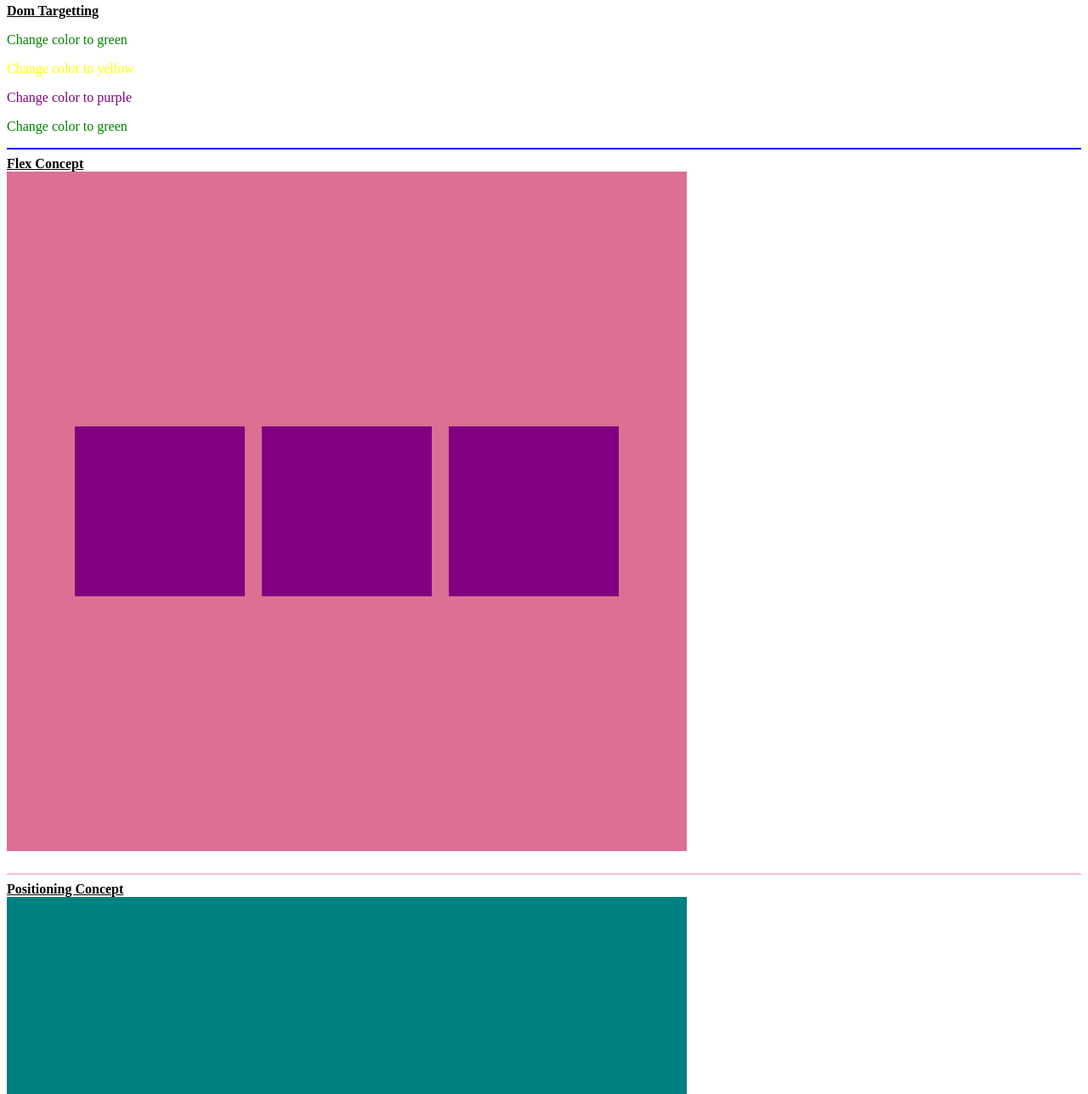
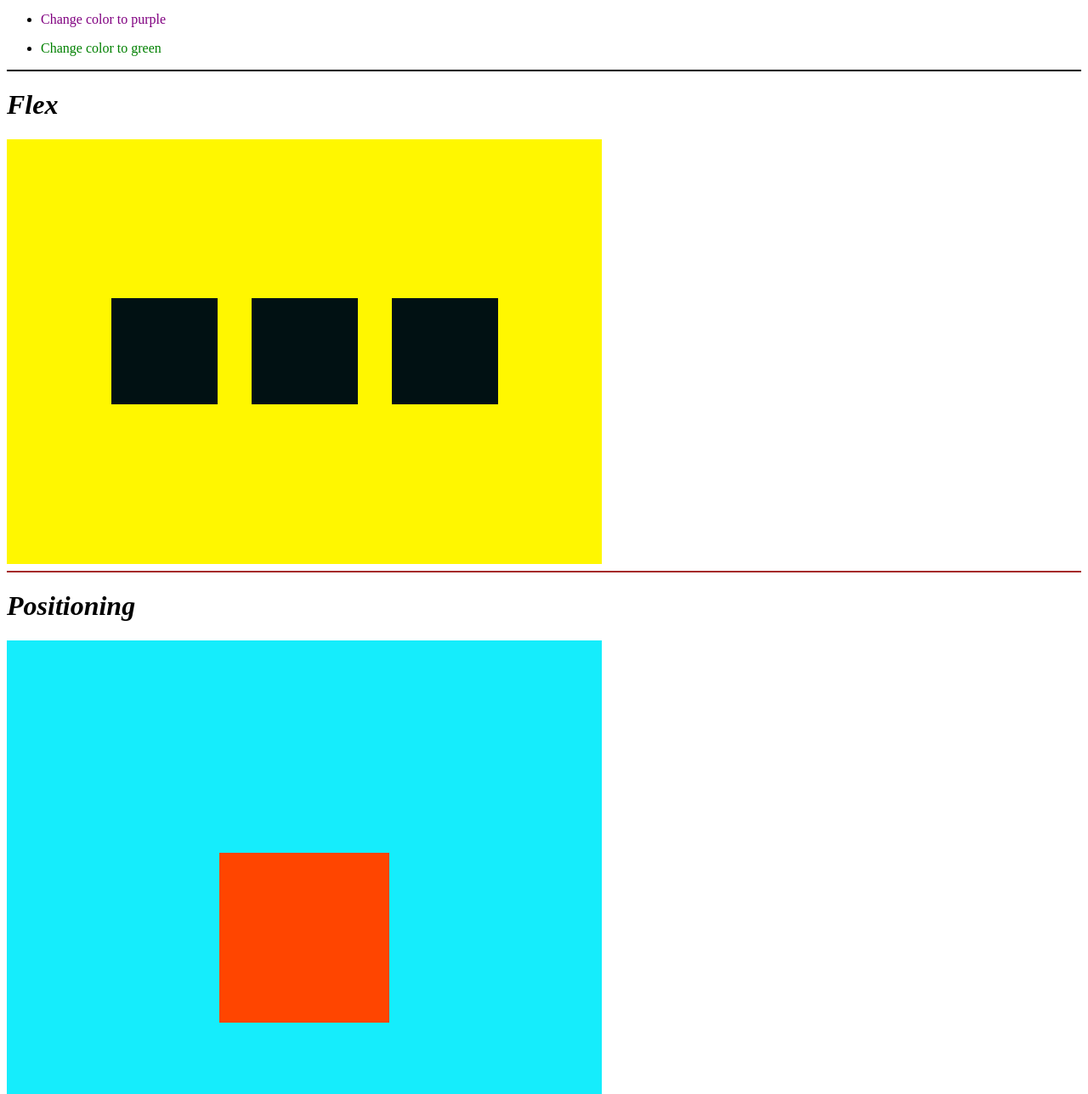
Before and after one commit to Muralidhara-LS/Muralidhara, a plain HTML site: page Assigment2/index.html in a window 1280 px wide. Shown: the part 62-1350 px from the top of the page at 85% size. Drawn offline with Linux system fonts and the light colour scheme.

Commit message:
new file added

```diff
--- a/Assigment1/style.css
+++ b/Assigment1/style.css
@@ -0,0 +1,23 @@
+p {
+    width: 300px;
+    border: 20px solid rgb(27, 3, 48);
+    padding: 50px;
+    margin: 20px;
+}
+
+
+.container {
+    width: 300px;
+    height: 300px;
+    background-color: rgb(170, 240, 245);
+    position: relative;
+}
+.item{
+    width: 200px;
+    height: 200px;
+    background-color: rgb(19, 193, 202);
+    position: absolute;
+    left: 50%;
+    top: 50%;
+    transform:translate(-50%,-50%);
+}
--- a/Assigment2/index.html
+++ b/Assigment2/index.html
@@ -1,34 +1,34 @@
 <html>
   <head>
-    <title>My WebPage</title>
-    <link rel="stylesheet" href="style.css">
-  </head>
+    <title>This is my webPage</title>
+    <link rel="stylesheet"  href="style.css">
+
   <body>
-   <u><center><h1> Assignment 2 ( Day-2)</h1> </center></u>
     <!-- Implement different types of DOM targetting -->
-   <u><b>Dom Targetting</b> </u>
     <div class="container">
-      <p>Change color to green</p>
-      <p>Change color to yellow</p>
-      <p>Change color to purple</p>
+      <ul>
+      <li><p class="green">Change color to green</p></li>
+      <li><p class="yellow">Change color to yellow</p></li>
+      <li><p class="purple">Change color to purple</p></li>
+    </ul>
     </div>
-    <div class="main">
-      <p>Change color to green</p>
-    </div>
-<hr color="blue">
+    <ul><div class="main">
+      <li><p>Change color to green</p></li>
+    </div></ul>
+    <hr color="Positioning">
+
+
     <!-- Implement flex concepts -->
-    <u><b>Flex Concept </b> </u>
+    <h1><em>Flex</em></h1>
     <div class="content">
-      <div class="item"></div>
-      <div class="item"></div>
-      <div class="item"></div>
-    </div>
-    <br>
+    <div class="item"></div>
+    <div class="item"></div>
+    <div class="item"></div>
+  </div>
+  <hr color="brown">
 
-    <hr color="pink">
     <!-- Positioning concept: place child element exactly at the center of parent div-->
-    <u><b>Positioning Concept</b> </u>
-
+    <h1><em>Positioning</em></h1>
     <div class="parent">
       <div class="child"></div>
     </div>
--- a/Assigment2/style.css
+++ b/Assigment2/style.css
@@ -1,67 +1,48 @@
-
-
-/*DOM targetting*/
-
-.container p:nth-child(1){
+.green {
 	color: green;
   }
-.container p:nth-child(2){
-	color:yellow;
-}
-.container p:nth-child(3){
-	color:purple;
-}
-.main p{
-	color:green;
+
+  .yellow {
+	color: yellow;
   }
 
-
-/*Flex concepts*/
-
-.content {
-	height:800px;
-	width:800px;
-	background-color: palevioletred;
-	display:flex;
-	justify-content: flex-start;   /* Align items to the start */
+  .purple {
+	color: purple;
   }
-.content {
-	height: 800px;
-	width:800px;
-	background-color: palevioletred;
-	display:flex;
-	justify-content: flex-end;	/* Align items to the end */
-}
-.content {
-	height: 800px;
-	width:800px;
-	background-color: palevioletred;
-	display:flex;
-	justify-content: center;	/*  Horizontally Centers items */
-	align-items: center;	/* Vertically Centers items  */
-}
-.item {
-	background-color: purple;
-	height: 200px;
-	width: 200px;
-	margin:10px;
+  p{
+	color: green;
   }
 
+  /* Flexbox */
+  .content{
+	  height: 500px;
+	  width: 700px;
+	  background-color: rgb(255, 247, 0);
+	  display: flex;
+	  justify-content: center;
+	  align-items: center;
+  }
+  .item{
+	  background-color: rgb(1, 17, 19);
+	  width: 125px;
+	  height: 125px;
+	  margin: 20px;
+  }
 
-/*Positioning concept: Place child element exactly at the center of the parent div*/
-
+  /* Positioning */
   .parent {
 	position: relative;
-	height: 800px;
-	width: 800px;
-	background-color: teal;
+	width: 700px;
+	height: 700px;
+	background-color: rgb(21, 237, 252);
   }
-.child{
-	position:absolute;
-	top:50%;
-	left:50%;
-	transform:translate(-50%,-50%);	/* Moves the element back by half its own width and height */
-	background-color: peachpuff;
-	height:200px;
-	width:200px;
+
+  .child {
+	position: absolute;
+	width: 200px;
+	height: 200px;
+	background-color:orangered;
+	top: 50%;
+	left: 50%;
+	transform: translate(-50%, -50%);
   }
```
Also changed, not shown: Assigment1/index.html (+16 -0 lines). Lines whose indentation alone changed are shown as unchanged.
